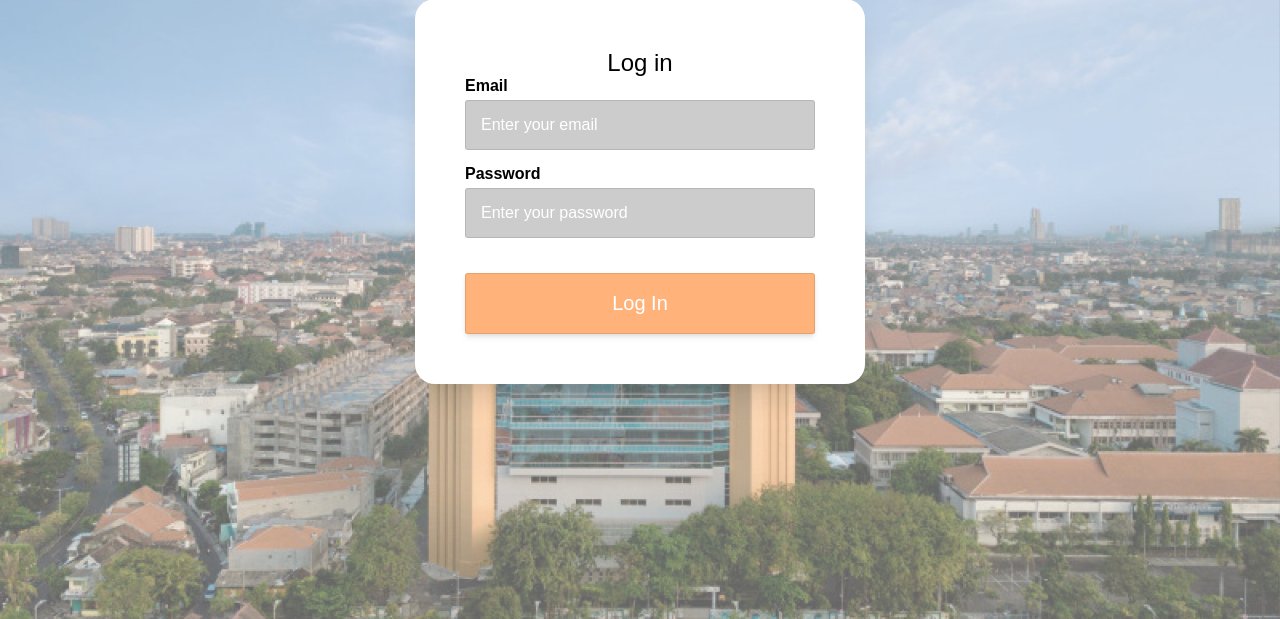
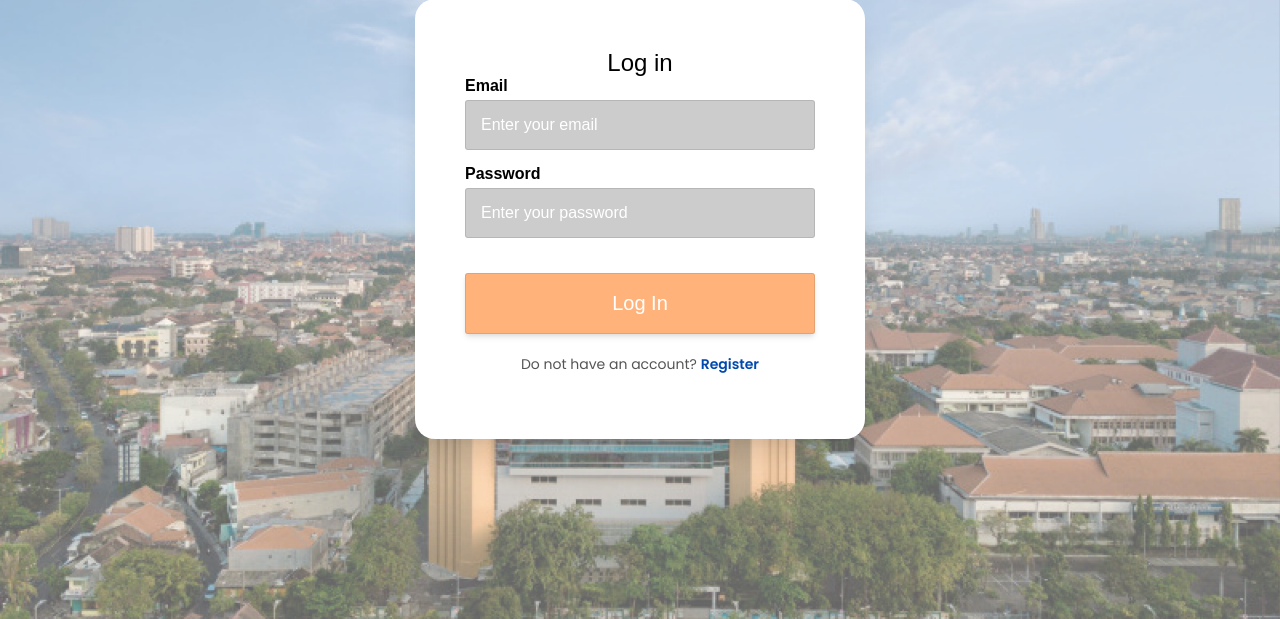
Before and after one commit to naufaldorafi/ProjectPPL, a Django app: page /login/ in a window 1280 px wide. Shown: the part 181-800 px from the top of the page. Run offline with Django 5.2, Linux system fonts and the light colour scheme.

Commit message:
Register button

```diff
--- a/mysite/login/templates/login.html
+++ b/mysite/login/templates/login.html
@@ -2,47 +2,80 @@
 <!DOCTYPE html>
 <html lang="en">
   <head>
-    <meta charset="UTF-8">
-    <meta name="viewport" content="width=device-width, initial-scale=1.0">
+    <meta charset="UTF-8" />
+    <meta name="viewport" content="width=device-width, initial-scale=1.0" />
     <title>Login Page</title>
-    <link href="https://fonts.googleapis.com/css2?family=Poppins:wght@400;500;600&display=swap" rel="stylesheet">
-    <link rel="stylesheet" href="{% static 'css/login.css' %}">
+    <link
+      href="https://fonts.googleapis.com/css2?family=Poppins:wght@400;500;600&display=swap"
+      rel="stylesheet"
+    />
+    <link rel="stylesheet" href="{% static 'css/login.css' %}" />
     <style>
-        .srouce{
+      .srouce {
         text-align: center;
         color: #ffffff;
         padding: 10px;
       }
 
-        body{
+      body {
         background-image: url("{% static 'css/images/aseectower.png' %}");
+      }
+
+      .register-text {
+        text-align: center;
+        margin-top: 20px;
+        font-family: "Poppins", sans-serif !important;
+        font-size: 14px !important;
+        color: #555 !important; /* Warna teks untuk pertanyaan */
+      }
+
+      .register-text a {
+        color: #004aad !important; /* Warna link untuk 'Register' */
+        font-weight: 600 !important; /* Tebalkan teks 'Register' */
+        text-decoration: none !important; /* Hilangkan garis bawah pada link */
+      }
+
+      .register-text a:hover {
+        color: #ffb37b !important; /* Warna saat di-hover */
+        text-decoration: underline !important; /* Tambahkan garis bawah saat di-hover */
       }
     </style>
   </head>
   <body>
-
     <div class="main-container">
       <div class="form-container">
-
         <div class="form-body">
           <h2 class="title">Log in</h2>
 
           <form action="" class="the-form">
-
             <label for="email">Email</label>
-                    <input type="email" name="email" id="email" placeholder="Enter your email">
+            <input
+              type="email"
+              name="email"
+              id="email"
+              placeholder="Enter your email"
+            />
 
             <label for="password">Password</label>
-                    <input type="password" name="password" id="password" placeholder="Enter your password">
+            <input
+              type="password"
+              name="password"
+              id="password"
+              placeholder="Enter your password"
+            />
 
-                    <input type="submit" value="Log In">
-
+            <input type="submit" value="Log In" />
           </form>
 
-            </div><!-- FORM BODY-->
-
-        </div><!-- FORM CONTAINER -->
+          <!-- Link to register -->
+          <p class="register-text">
+            Do not have an account?
+            <a href="/register">Register</a>
+          </p>
         </div>
-
+        <!-- FORM BODY-->
+      </div>
+      <!-- FORM CONTAINER -->
+    </div>
   </body>
 </html>
```
Also changed, not shown: mysite/static/css/dosen.css (+11 -11 lines), mysite/static/css/styles.css (+13 -17 lines), mysite/static/css/login.css (line endings or trailing spaces). Lines whose indentation alone changed are shown as unchanged.
